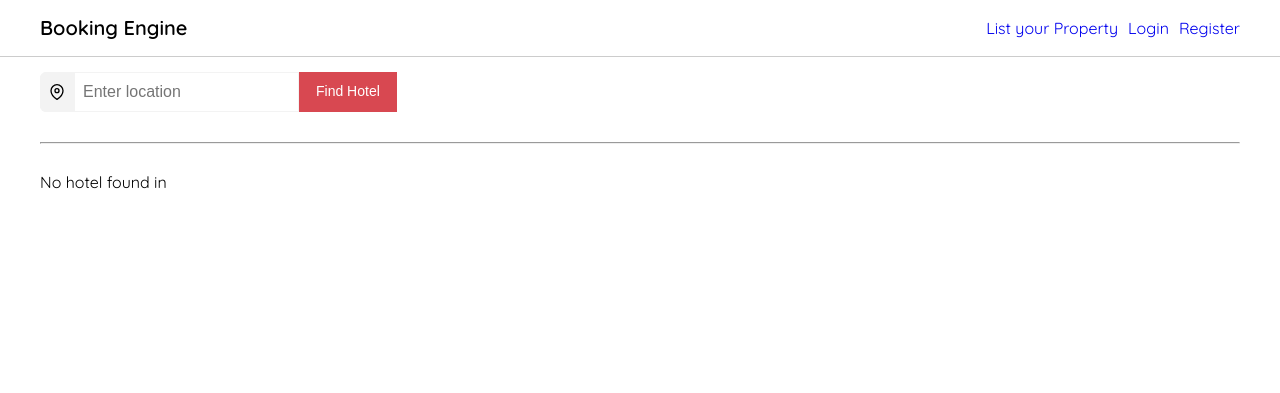
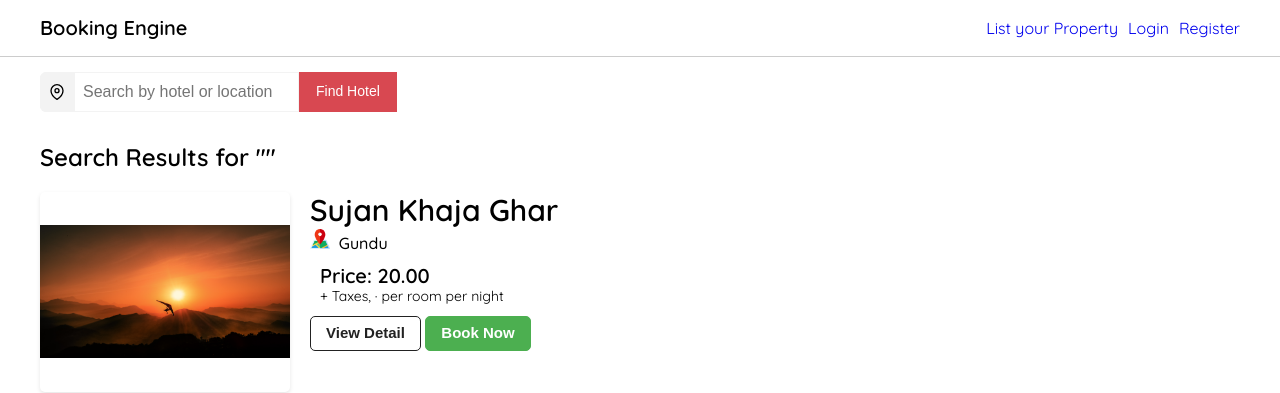
Before and after one commit to pembattech/booking-engine, a Django app: page /search/ in a window 1280 px wide. Shown: the top 393 px of the page. Before the commit the page ends 189 px from the top, so only its background shows below. Run offline with Django 4.2, Linux system fonts and the light colour scheme; data comes from the database, SQL or seed files in the repository.

Commit message:
Renamed to search_results, search query either from name or address. Bug fix.

```diff
--- a/base/templates/search_list.html
+++ b/base/templates/search_results.html
@@ -1,27 +1,28 @@
-{% extends "base.html" %}
+{% extends 'base.html' %}
 
 {% load static %}
+
 {% block title %}
-- Search
-{% endblock title %}
+Search Results for '{{ query }}'
+{% endblock %}
 
 {% block content %}
+<div class="container">
 
-
-<div class="container">
 
     {% include "search.html" %}
 
     <section class="app-main">
+
+        <h1>Search Results for "{{ query }}"</h1>
+
+        {% if hotels %}
         <ul>
-            <hr>
-            <br>
-            {% if matching_terms %}
-            {% for hotel in matching_terms %}
+            {% for hotel in hotels %}
             <li>
                 <div class="hotel-card">
                     <div class="hotel-img">
-                        <img src="{{ hotel.images.all.first.image.url }}">
+                        <img src="{{ hotel.hotelimage_set.first.hotel_images.url }}">
                     </div>
                     <div class="hotel-info">
                         <div class="hotel-title">
@@ -41,17 +42,13 @@
                         </a>
                         <button class="greenButton button-style">Book Now</button>
 
-                    </div>
-                </div>
             </li>
             {% endfor %}
-            {% else %}
-            <p>No hotel found in {{ search_location }}</p>
-            {% endif %}
-
         </ul>
-
+        {% else %}
+        <p>No hotels found for "{{ query }}".</p>
+        {% endif %}
 
     </section>
 </div>
-{% endblock content %}
+{% endblock %}
--- a/base/views.py
+++ b/base/views.py
@@ -1,6 +1,7 @@
 from django.shortcuts import render, redirect, HttpResponse
 from django.contrib.auth import authenticate, login, logout
 from django.contrib.auth.forms import UserCreationForm
+from django.db.models import Q
 
 from hotel.models import Hotel
 
@@ -14,18 +15,17 @@ def home(request):
     return render(request, 'index.html', context)
 
 def search_hotel(request):
-    location = request.GET.get('location', '')
+    query = request.GET.get('q', '')  # Get the search query from the request
 
-    search_terms = location.split()
-    hotel_instance = Hotel.objects.all()
+    # Search for hotels based on the name, address, or description containing the query
+    hotels = Hotel.objects.filter(Q(name__icontains=query) | Q(address__icontains=query) | Q(description__icontains=query))
 
-    matching_terms = []
-    for location_item in search_terms:
-        for hotel in hotel_instance:
-            if location_item.lower() in hotel.address.lower():
-                matching_terms.append(hotel)
+    context = {
+        'hotels': hotels,
+        'query': query,
+    }
 
-    return render(request, 'search_list.html', {'matching_terms': matching_terms, 'search_location': location})
+    return render(request, 'search_results.html', context)
 
 def register_user(request):
     if request.method == "POST":
--- a/templates/search.html
+++ b/templates/search.html
@@ -10,7 +10,7 @@
       </button>
 
       <form method="get" action="{% url 'search' %}">
-        <input type="text" class="search-input" name="location" placeholder="Enter location">
+        <input type="text" class="search-input" name="q" placeholder="Search by hotel or location">
         <button type="submit" class="search-btn">Find Hotel</button>
       </form>
 
```
